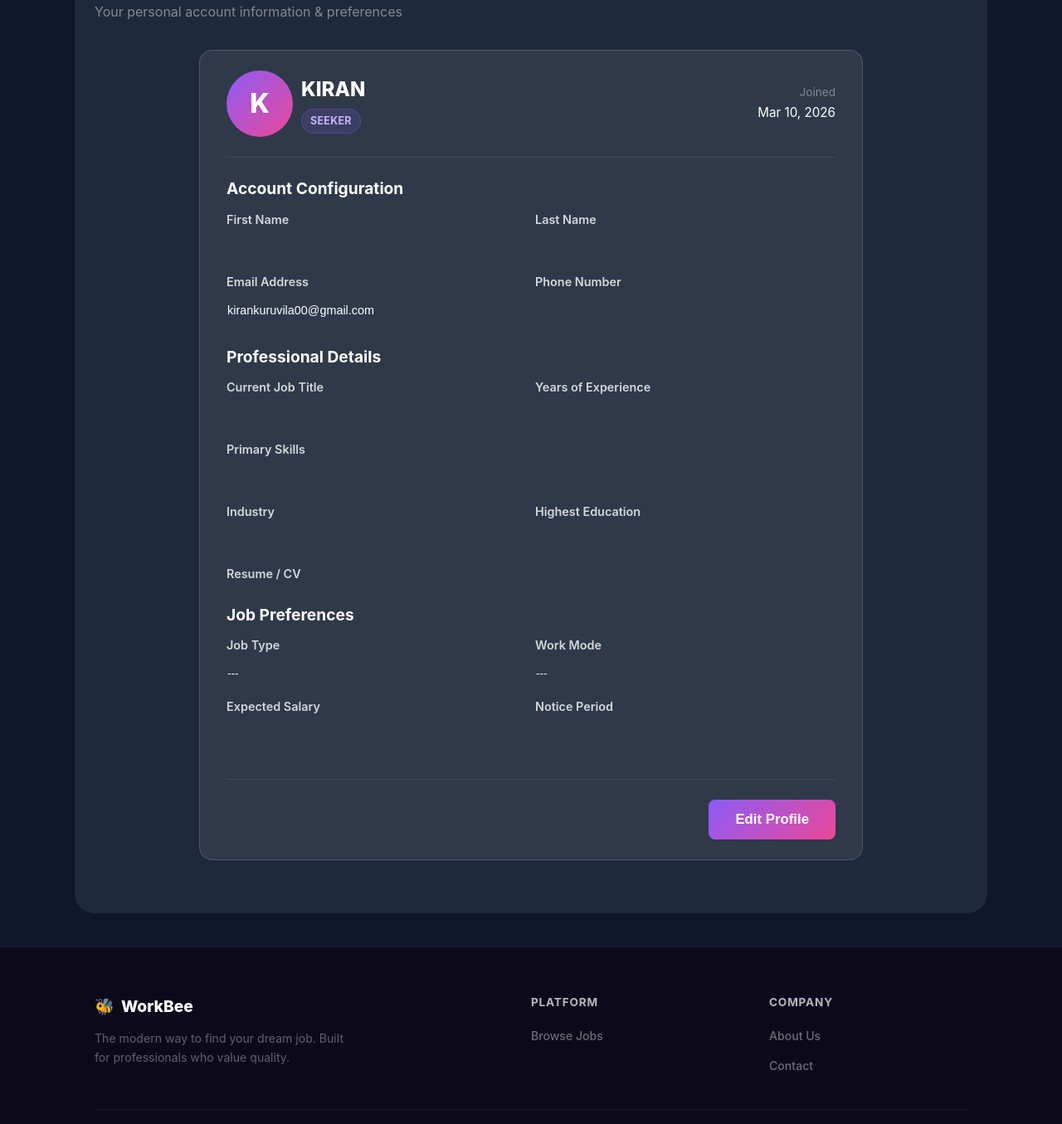
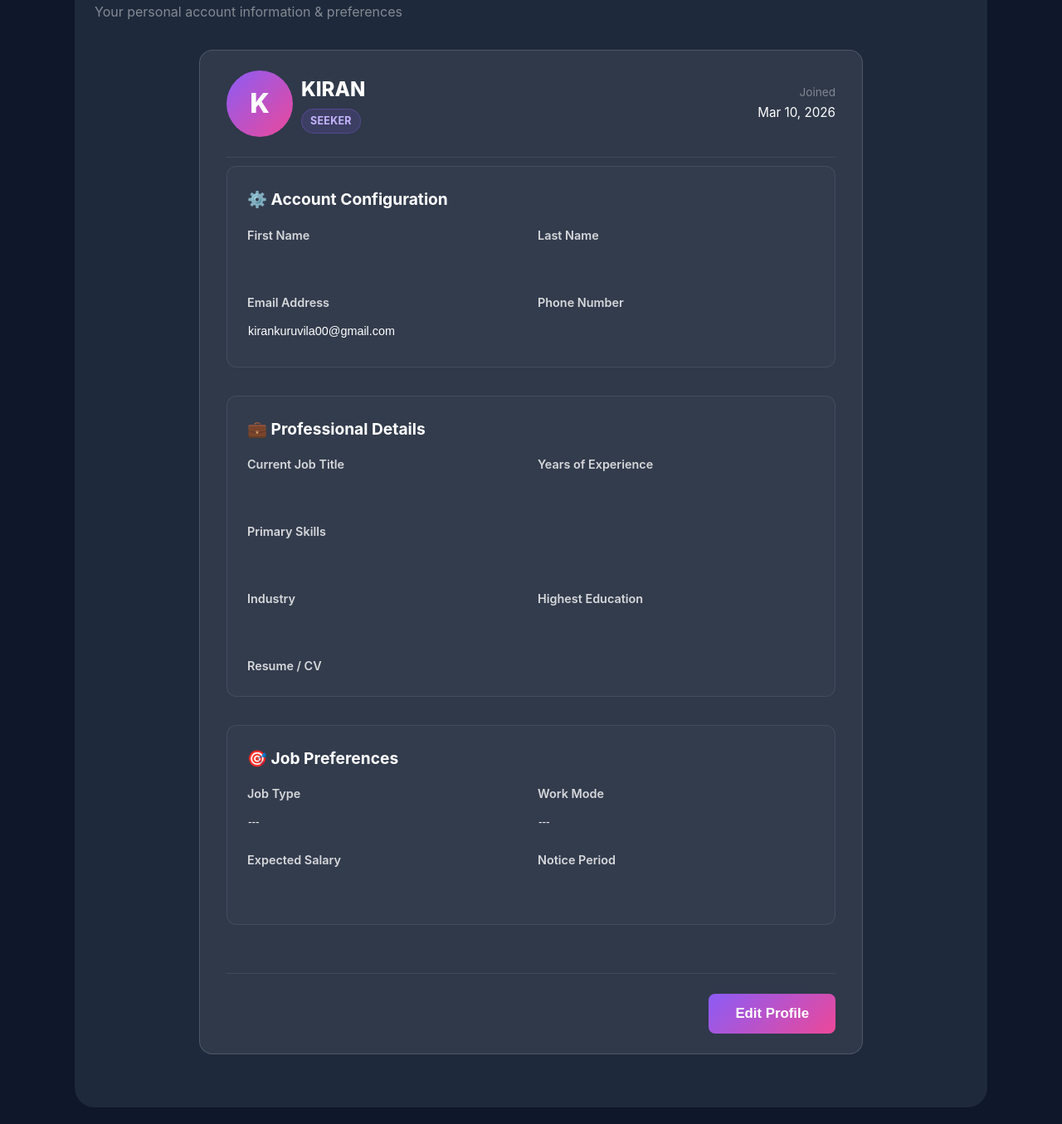
Before and after one commit to KiranK0304/job_search_platform, a Django app: template templates/accounts/profile.html in a window 1280 px wide. Shown: the part 165-1520 px from the top of the page at 83% size. Run offline with Django 5.2, Linux system fonts and the light colour scheme; the template is opened without the code that fills it: values that come from a table or form of the project are taken from there, others are empty; data comes from the database, SQL or seed files in the repository; parts of the project's set-up code (start-up, migrations or seed data) failed here and were passed over.

Commit message:
UI: Add distinctly bordered container cards wrapping Profile segments logically

```diff
--- a/templates/accounts/profile.html
+++ b/templates/accounts/profile.html
@@ -72,12 +72,13 @@
                     </div>
                 </div>
 
-                <div class="section-header--dark text-left" style="margin-top: 12px;">
-                    <h3 style="color: #fff; font-size: 1.2rem;">Account Configuration</h3>
+                <div class="section-container" style="background: rgba(255,255,255,0.02); border: 1px solid rgba(255,255,255,0.08); padding: 24px; border-radius: 12px; margin-bottom: 24px;">
+                    <div class="section-header--dark text-left" style="margin-bottom: 16px;">
+                        <h3 style="color: #fff; font-size: 1.2rem; display: flex; align-items: center; gap: 8px;">⚙️ Account Configuration</h3>
                     </div>
 
                     <!-- Core Details (Shared) -->
-                <div style="display: grid; grid-template-columns: 1fr 1fr; gap: 10px;">
+                    <div style="display: grid; grid-template-columns: 1fr 1fr; gap: 16px; margin-bottom: 16px;">
                         <div style="display: flex; flex-direction: column; gap: 4px;">
                             <label style="color: rgba(255, 255, 255, 0.8); font-size: 0.9rem; font-weight: 600;">First Name</label>
                             <input type="text" name="first_name" class="dk-search-input" value="{{ profile.user.first_name }}" style="width: 100%; border-radius: 10px;">
@@ -88,7 +89,7 @@
                         </div>
                     </div>
 
-                <div style="display: grid; grid-template-columns: 1fr 1fr; gap: 10px;">
+                    <div style="display: grid; grid-template-columns: 1fr 1fr; gap: 16px;">
                         <div style="display: flex; flex-direction: column; gap: 4px;">
                             <label style="color: rgba(255, 255, 255, 0.8); font-size: 0.9rem; font-weight: 600;">Email Address</label>
                             <input type="email" name="email" class="dk-search-input" value="{{ profile.user.email }}" style="width: 100%; border-radius: 10px;">
@@ -98,14 +99,16 @@
                             <input type="text" name="phone_number" class="dk-search-input" value="{{ profile.phone_number }}" style="width: 100%; border-radius: 10px;">
                         </div>
                     </div>
+                </div>
 
                 {% if profile.role == 'seeker' %}
                 <!-- SEEKER SPECIFIC -->
-                <div class="section-header--dark text-left" style="margin-top: 12px;">
-                    <h3 style="color: #fff; font-size: 1.2rem;">Professional Details</h3>
+                <div class="section-container" style="background: rgba(255,255,255,0.02); border: 1px solid rgba(255,255,255,0.08); padding: 24px; border-radius: 12px; margin-bottom: 24px;">
+                    <div class="section-header--dark text-left" style="margin-bottom: 16px;">
+                        <h3 style="color: #fff; font-size: 1.2rem; display: flex; align-items: center; gap: 8px;">💼 Professional Details</h3>
                     </div>
 
-                <div style="display: grid; grid-template-columns: 1fr 1fr; gap: 10px;">
+                    <div style="display: grid; grid-template-columns: 1fr 1fr; gap: 16px; margin-bottom: 16px;">
                         <div style="display: flex; flex-direction: column; gap: 4px;">
                             <label style="color: rgba(255, 255, 255, 0.8); font-size: 0.9rem; font-weight: 600;">Current Job Title</label>
                             <input type="text" name="current_job_title" class="dk-search-input" value="{{ profile.current_job_title }}" style="width: 100%; border-radius: 10px;">
@@ -116,12 +119,12 @@
                         </div>
                     </div>
 
-                <div style="display: flex; flex-direction: column; gap: 4px;">
+                    <div style="display: flex; flex-direction: column; gap: 4px; margin-bottom: 16px;">
                         <label style="color: rgba(255, 255, 255, 0.8); font-size: 0.9rem; font-weight: 600;">Primary Skills</label>
                         <input type="text" name="primary_skills" class="dk-search-input" value="{{ profile.primary_skills }}" style="width: 100%; border-radius: 10px;">
                     </div>
 
-                <div style="display: grid; grid-template-columns: 1fr 1fr; gap: 10px;">
+                    <div style="display: grid; grid-template-columns: 1fr 1fr; gap: 16px; margin-bottom: 16px;">
                         <div style="display: flex; flex-direction: column; gap: 4px;">
                             <label style="color: rgba(255, 255, 255, 0.8); font-size: 0.9rem; font-weight: 600;">Industry</label>
                             <input type="text" name="seeker_industry" class="dk-search-input" value="{{ profile.seeker_industry }}" style="width: 100%; border-radius: 10px;">
@@ -142,12 +145,14 @@
                         <input type="file" name="resume" class="dk-search-input edit-only" style="width: 100%; border-radius: 10px; padding: 6px;">
                         <small class="edit-only" style="color: rgba(255,255,255,0.4);">Uploading a new file will replace your current resume.</small>
                     </div>
-
-                <div class="section-header--dark text-left" style="margin-top: 12px;">
-                    <h3 style="color: #fff; font-size: 1.2rem;">Job Preferences</h3>
                 </div>
 
-                <div style="display: grid; grid-template-columns: 1fr 1fr; gap: 10px;">
+                <div class="section-container" style="background: rgba(255,255,255,0.02); border: 1px solid rgba(255,255,255,0.08); padding: 24px; border-radius: 12px; margin-bottom: 24px;">
+                    <div class="section-header--dark text-left" style="margin-bottom: 16px;">
+                        <h3 style="color: #fff; font-size: 1.2rem; display: flex; align-items: center; gap: 8px;">🎯 Job Preferences</h3>
+                    </div>
+
+                    <div style="display: grid; grid-template-columns: 1fr 1fr; gap: 16px; margin-bottom: 16px;">
                         <div style="display: flex; flex-direction: column; gap: 4px;">
                             <label style="color: rgba(255, 255, 255, 0.8); font-size: 0.9rem; font-weight: 600;">Job Type</label>
                             <select name="job_type" class="dk-select" id="job_type_select" style="width: 100%;">
@@ -169,7 +174,7 @@
                         </div>
                     </div>
 
-                <div style="display: grid; grid-template-columns: 1fr 1fr; gap: 10px;">
+                    <div style="display: grid; grid-template-columns: 1fr 1fr; gap: 16px;">
                         <div style="display: flex; flex-direction: column; gap: 4px;">
                             <label style="color: rgba(255, 255, 255, 0.8); font-size: 0.9rem; font-weight: 600;">Expected Salary</label>
                             <input type="text" name="expected_salary" class="dk-search-input" value="{{ profile.expected_salary }}" style="width: 100%; border-radius: 10px;">
@@ -179,19 +184,21 @@
                             <input type="text" name="notice_period" class="dk-search-input" value="{{ profile.notice_period }}" style="width: 100%; border-radius: 10px;">
                         </div>
                     </div>
+                </div>
 
                 {% elif profile.role == 'provider' %}
                 <!-- PROVIDER SPECIFIC -->
-                <div class="section-header--dark text-left" style="margin-top: 12px;">
-                    <h3 style="color: #fff; font-size: 1.2rem;">Company Details</h3>
+                <div class="section-container" style="background: rgba(255,255,255,0.02); border: 1px solid rgba(255,255,255,0.08); padding: 24px; border-radius: 12px; margin-bottom: 24px;">
+                    <div class="section-header--dark text-left" style="margin-bottom: 16px;">
+                        <h3 style="color: #fff; font-size: 1.2rem; display: flex; align-items: center; gap: 8px;">🏢 Company Details</h3>
                     </div>
 
-                <div style="display: flex; flex-direction: column; gap: 4px;">
+                    <div style="display: flex; flex-direction: column; gap: 4px; margin-bottom: 16px;">
                         <label style="color: rgba(255, 255, 255, 0.8); font-size: 0.9rem; font-weight: 600;">Company Name</label>
                         <input type="text" name="company_name" class="dk-search-input" value="{{ profile.company_name }}" style="width: 100%; border-radius: 10px;">
                     </div>
 
-                <div style="display: grid; grid-template-columns: 1fr 1fr; gap: 10px;">
+                    <div style="display: grid; grid-template-columns: 1fr 1fr; gap: 16px; margin-bottom: 16px;">
                         <div style="display: flex; flex-direction: column; gap: 4px;">
                             <label style="color: rgba(255, 255, 255, 0.8); font-size: 0.9rem; font-weight: 600;">Industry / Sector</label>
                             <input type="text" name="company_industry" class="dk-search-input" value="{{ profile.company_industry }}" style="width: 100%; border-radius: 10px;">
@@ -208,26 +215,29 @@
                         </div>
                     </div>
 
+                    <div style="display: grid; grid-template-columns: 1fr 1fr; gap: 16px; margin-bottom: 16px;">
                         <div style="display: flex; flex-direction: column; gap: 4px;">
                             <label style="color: rgba(255, 255, 255, 0.8); font-size: 0.9rem; font-weight: 600;">HQ Location</label>
                             <input type="text" name="company_location" class="dk-search-input" value="{{ profile.company_location }}" style="width: 100%; border-radius: 10px;">
                         </div>
-
                         <div style="display: flex; flex-direction: column; gap: 4px;">
                             <label style="color: rgba(255, 255, 255, 0.8); font-size: 0.9rem; font-weight: 600;">Website URL</label>
                             <input type="url" name="company_website" class="dk-search-input" value="{{ profile.company_website }}" style="width: 100%; border-radius: 10px;">
+                        </div>
                     </div>
 
                     <div style="display: flex; flex-direction: column; gap: 4px;">
                         <label style="color: rgba(255, 255, 255, 0.8); font-size: 0.9rem; font-weight: 600;">Company Description</label>
                         <textarea name="company_description" class="dk-search-input" style="width: 100%; border-radius: 10px; min-height: 100px;">{{ profile.company_description }}</textarea>
                     </div>
-
-                <div class="section-header--dark text-left" style="margin-top: 12px;">
-                    <h3 style="color: #fff; font-size: 1.2rem;">Recruiter Details</h3>
                 </div>
 
-                <div style="display: grid; grid-template-columns: 1fr 1fr; gap: 10px;">
+                <div class="section-container" style="background: rgba(255,255,255,0.02); border: 1px solid rgba(255,255,255,0.08); padding: 24px; border-radius: 12px; margin-bottom: 24px;">
+                    <div class="section-header--dark text-left" style="margin-bottom: 16px;">
+                        <h3 style="color: #fff; font-size: 1.2rem; display: flex; align-items: center; gap: 8px;">👤 Recruiter Details</h3>
+                    </div>
+
+                    <div style="display: grid; grid-template-columns: 1fr 1fr; gap: 16px;">
                         <div style="display: flex; flex-direction: column; gap: 4px;">
                             <label style="color: rgba(255, 255, 255, 0.8); font-size: 0.9rem; font-weight: 600;">Your Designation</label>
                             <input type="text" name="recruiter_designation" class="dk-search-input" value="{{ profile.recruiter_designation }}" style="width: 100%; border-radius: 10px;">
@@ -235,6 +245,7 @@
                         <div style="display: flex; flex-direction: column; gap: 4px;">
                             <label style="color: rgba(255, 255, 255, 0.8); font-size: 0.9rem; font-weight: 600;">LinkedIn Profile</label>
                             <input type="url" name="linkedin_profile" class="dk-search-input" value="{{ profile.linkedin_profile }}" style="width: 100%; border-radius: 10px;">
+                        </div>
                     </div>
                 </div>
 
```
Lines whose indentation alone changed are shown as unchanged.
